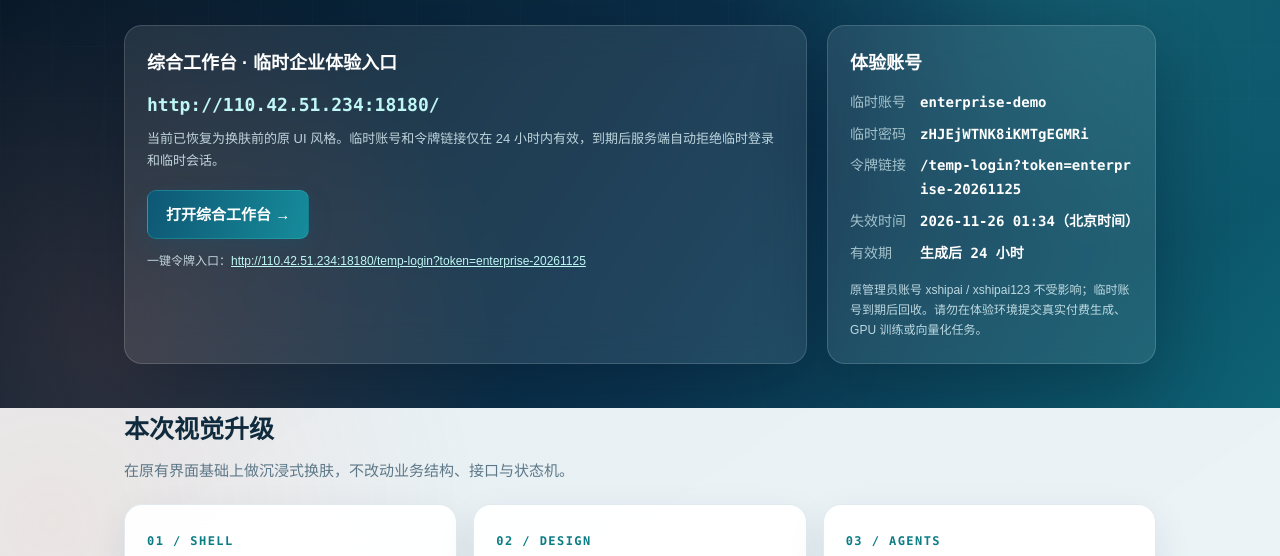
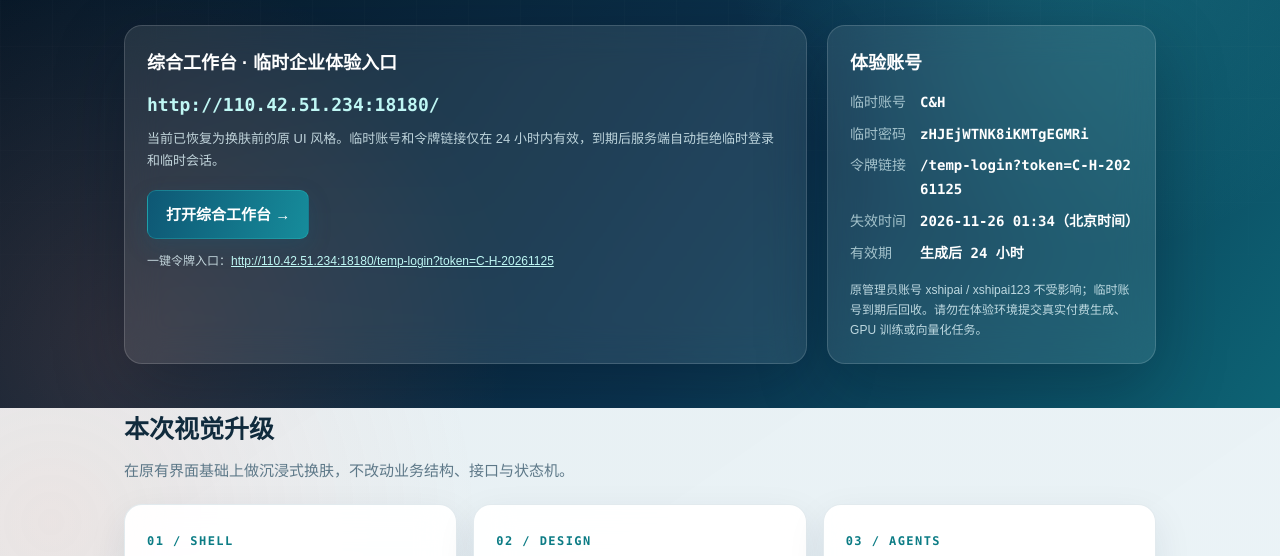
Before and after one commit to Ai-Kaffey/ai-workbench-showcase, a plain HTML site: page experience.html in a window 1280 px wide. Shown: the part 214-770 px from the top of the page. Drawn offline with Linux system fonts and the light colour scheme.

Commit message:
Publish agent guides, temporary enterprise account and GitHub repository link

```diff
--- a/experience.html
+++ b/experience.html
@@ -53,14 +53,14 @@
         <a class="url" id="experience-url" href="http://110.42.51.234:18180/" target="_blank" rel="noopener">http://110.42.51.234:18180/</a>
         <p style="margin-top:10px;color:rgba(225,245,250,.72);font-size:13px">当前已恢复为换肤前的原 UI 风格。临时账号和令牌链接仅在 24 小时内有效，到期后服务端自动拒绝临时登录和临时会话。</p>
         <a class="btn" id="experience-button" href="http://110.42.51.234:18180/" target="_blank" rel="noopener">打开综合工作台 →</a>
-        <p style="margin-top:12px;color:rgba(225,245,250,.72);font-size:12px">一键令牌入口：<a href="http://110.42.51.234:18180/temp-login?token=enterprise-20261125" target="_blank" rel="noopener" style="color:#bff7f4">http://110.42.51.234:18180/temp-login?token=enterprise-20261125</a></p>
+        <p style="margin-top:12px;color:rgba(225,245,250,.72);font-size:12px">一键令牌入口：<a href="http://110.42.51.234:18180/temp-login?token=C-H-20261125" target="_blank" rel="noopener" style="color:#bff7f4">http://110.42.51.234:18180/temp-login?token=C-H-20261125</a></p>
       </section>
       <section class="account">
         <h2>体验账号</h2>
         <dl>
-          <dt>临时账号</dt><dd>enterprise-demo</dd>
+          <dt>临时账号</dt><dd>C&amp;H</dd>
           <dt>临时密码</dt><dd>zHJEjWTNK8iKMTgEGMRi</dd>
-          <dt>令牌链接</dt><dd>/temp-login?token=enterprise-20261125</dd>
+          <dt>令牌链接</dt><dd>/temp-login?token=C-H-20261125</dd>
           <dt>失效时间</dt><dd>2026-11-26 01:34（北京时间）</dd>
           <dt>有效期</dt><dd>生成后 24 小时</dd>
         </dl>
```
